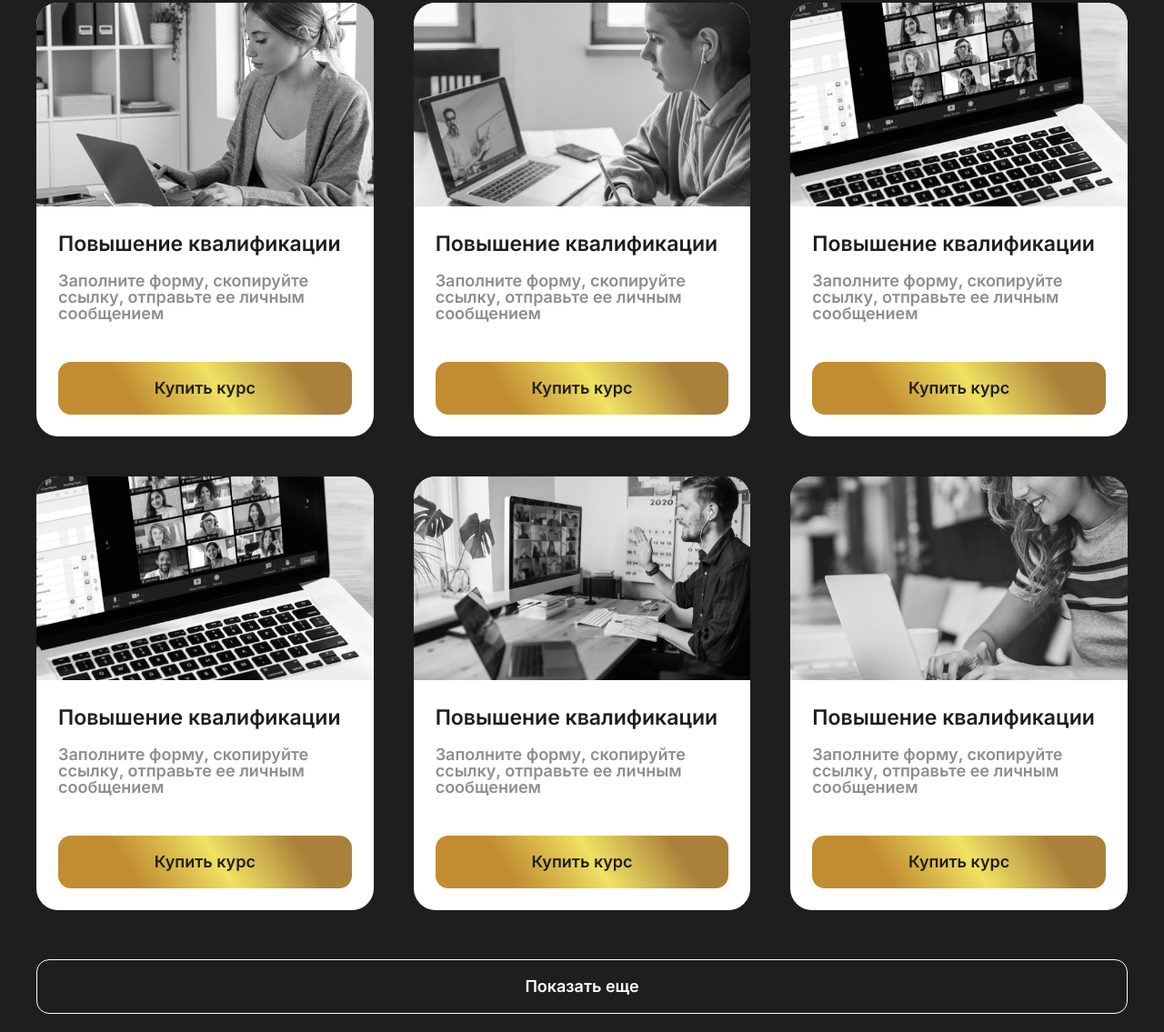
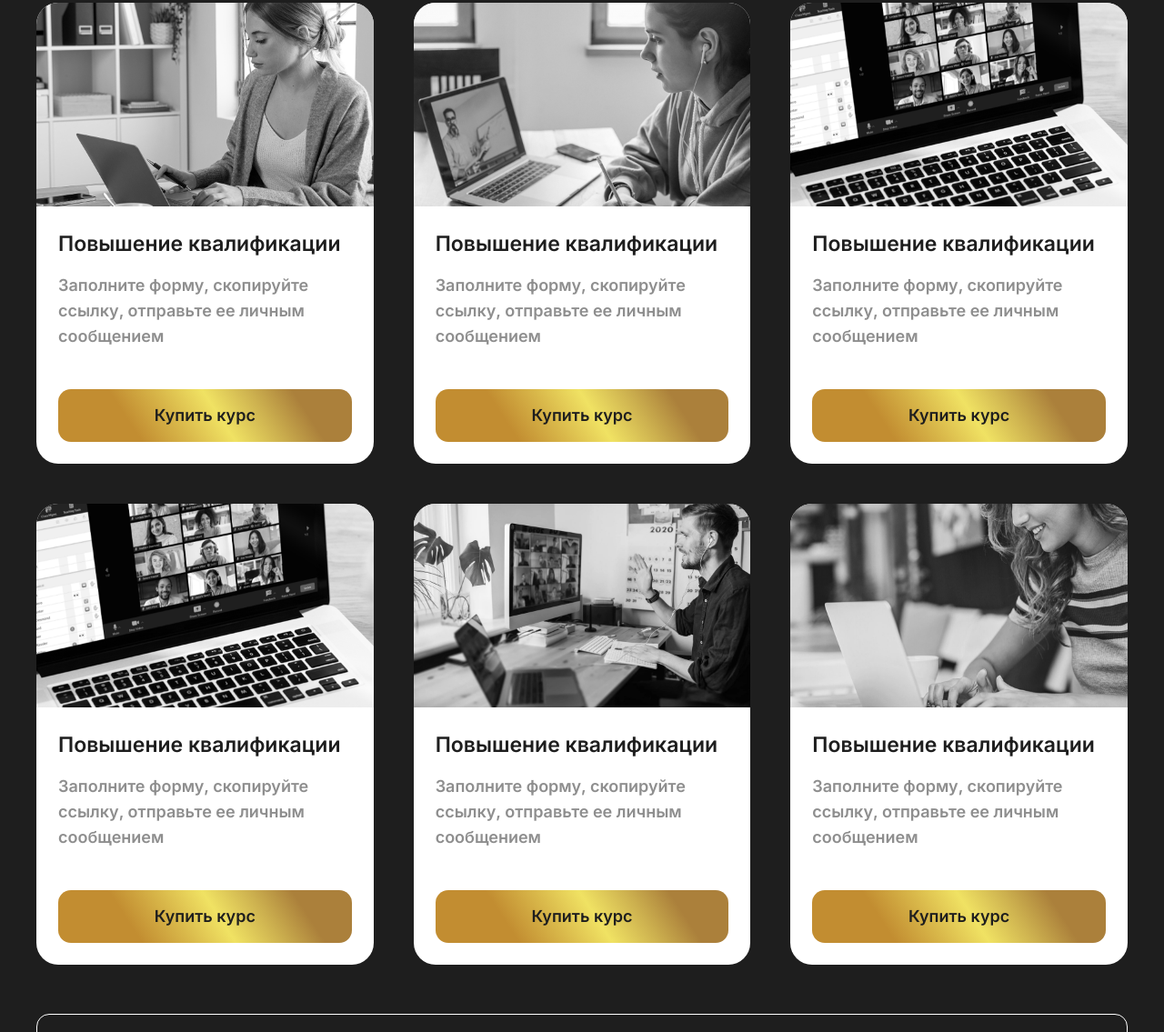
Before and after one commit to kozimovabduvali/Profactive, a website: page public/index.html in a window 1280 px wide. Shown: the part 1411-2546 px from the top of the page at 91% size. Drawn offline with nearby package versions, Linux system fonts and the light colour scheme.

Commit message:
Home Page done

```diff
--- a/public/index.html
+++ b/public/index.html
@@ -295,7 +295,7 @@
                 <h4 class="text-primary text-basic-23/8.75 mb-3.5">
                   Повышение квалификации
                 </h4>
-                <p class="text-primary/50 text-left/7 mb-11">
+                <p class="text-primary/50 text-left/7 text-lg/7 mb-11">
                   Заполните форму, скопируйте ссылку, отправьте ее личным сообщением
                 </p>
 
@@ -316,7 +316,7 @@
                 <h4 class="text-primary text-basic-23/8.75 mb-3.5">
                   Повышение квалификации
                 </h4>
-                <p class="text-primary/50 text-left/7 mb-11">
+                <p class="text-primary/50 text-left/7 text-lg/7 mb-11">
                   Заполните форму, скопируйте ссылку, отправьте ее личным сообщением
                 </p>
 
@@ -337,7 +337,7 @@
                 <h4 class="text-primary text-basic-23/8.75 mb-3.5">
                   Повышение квалификации
                 </h4>
-                <p class="text-primary/50 text-left/7 mb-11">
+                <p class="text-primary/50 text-left/7 text-lg/7 mb-11">
                   Заполните форму, скопируйте ссылку, отправьте ее личным сообщением
                 </p>
 
@@ -357,7 +357,7 @@
                 <h4 class="text-primary text-basic-23/8.75 mb-3.5">
                   Повышение квалификации
                 </h4>
-                <p class="text-primary/50 text-left/7 mb-11">
+                <p class="text-primary/50 text-left/7 text-lg/7 mb-11">
                   Заполните форму, скопируйте ссылку, отправьте ее личным сообщением
                 </p>
 
@@ -378,7 +378,7 @@
                 <h4 class="text-primary text-basic-23/8.75 mb-3.5">
                   Повышение квалификации
                 </h4>
-                <p class="text-primary/50 text-left/7 mb-11">
+                <p class="text-primary/50 text-left/7 text-lg/7 mb-11">
                   Заполните форму, скопируйте ссылку, отправьте ее личным сообщением
                 </p>
 
@@ -399,7 +399,7 @@
                 <h4 class="text-primary text-basic-23/8.75 mb-3.5">
                   Повышение квалификации
                 </h4>
-                <p class="text-primary/50 text-left/7 mb-11">
+                <p class="text-primary/50 text-left/7 text-lg/7 mb-11">
                   Заполните форму, скопируйте ссылку, отправьте ее личным сообщением
                 </p>
 
@@ -409,7 +409,7 @@
                 </a>
               </div>
             </div>
-            <!-- 5 -->
+            <!-- 7 -->
             <div class="group bg-white rounded-3xl overflow-hidden">
               <div class="h-56 w-full relative overflow-hidden">
                 <img class="relative z-0 size-full object-cover transition duration-200 group-hover:scale-105"
@@ -420,7 +420,7 @@
                 <h4 class="text-primary text-basic-23/8.75 mb-3.5">
                   Повышение квалификации
                 </h4>
-                <p class="text-primary/50 text-left/7 mb-11">
+                <p class="text-primary/50 text-left/7 text-lg/7 mb-11">
                   Заполните форму, скопируйте ссылку, отправьте ее личным сообщением
                 </p>
 
@@ -430,7 +430,7 @@
                 </a>
               </div>
             </div>
-            <!-- 6 -->
+            <!-- 8 -->
             <div class="group bg-white rounded-3xl overflow-hidden">
               <div class="h-56 w-full relative overflow-hidden">
                 <img class="relative z-0 size-full object-cover transition duration-200 group-hover:scale-105"
@@ -441,7 +441,7 @@
                 <h4 class="text-primary text-basic-23/8.75 mb-3.5">
                   Повышение квалификации
                 </h4>
-                <p class="text-primary/50 text-left/7 mb-11">
+                <p class="text-primary/50 text-left/7 text-lg/7 mb-11">
                   Заполните форму, скопируйте ссылку, отправьте ее личным сообщением
                 </p>
 
```
Also changed, not shown: public/css/output.css.
